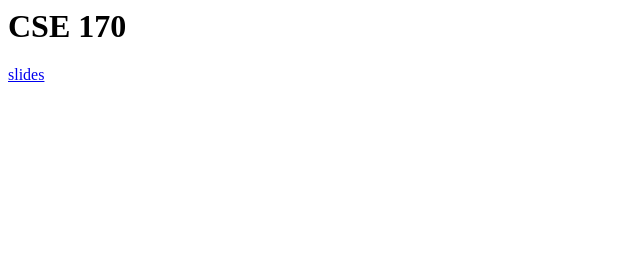
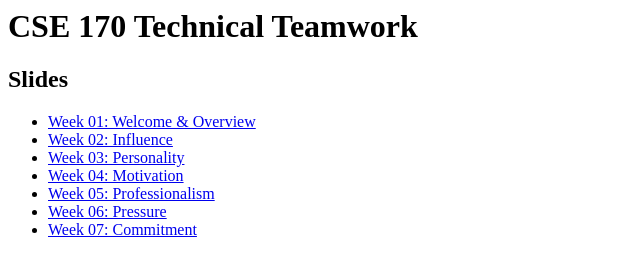
Before and after one commit to BroClements/cse170TechTeamwork, a plain HTML site: page index.html in a window 1280 px wide. Shown: the whole page, without its empty margins (0-640 px from the left). Drawn offline with Linux system fonts and the light colour scheme.

Commit message:
Update index.html

```diff
--- a/index.html
+++ b/index.html
@@ -1,5 +1,16 @@
 <html>
-<body>
-	<h1>CSE 170</h1>
-<a href=".\slides">slides</a>
-</body></html>
+	<body>
+	<h1>CSE 170 Technical Teamwork</h1>
+    <h2>Slides</h2>
+    <ul>
+      <li><a href="slides/CSE170_Week01_01WelcometoClass.pptx">Week 01: Welcome &amp; Overview</a></li>
+      <li><a href="slides/CSE170_Week02_Influence_ClassNotes.pptx">Week 02: Influence</a></li>
+      <li><a href="slides/CSE170_Week03_Personality_ClassNotes.pptx">Week 03: Personality</a></li>
+      <li><a href="slides/CSE170_Week04_Motivation_Classnotes.pptx">Week 04: Motivation</a></li>
+      <li><a href="slides/CSE170_Week05_I_Professionalism_Classnotes.pptx">Week 05: Professionalism</a></li>
+      <li><a href="slides/CSE170_Week06_Pressure_Classnotes.pptx">Week 06: Pressure</a></li>
+      <li><a href="slides/CSE170_Week07_Commitment_Classnotes.pptx">Week 07: Commitment</a></li>
+    </ul>
+
+	</body>
+</html>
```
